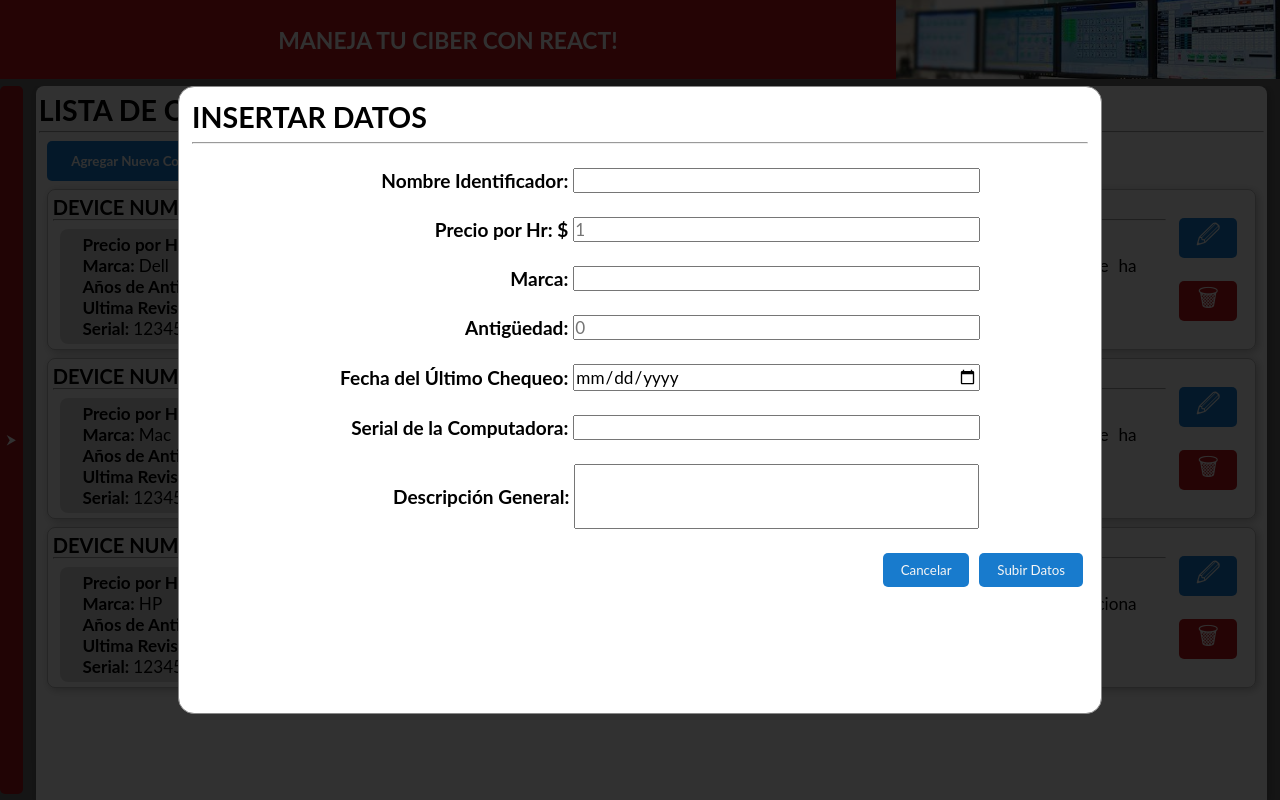
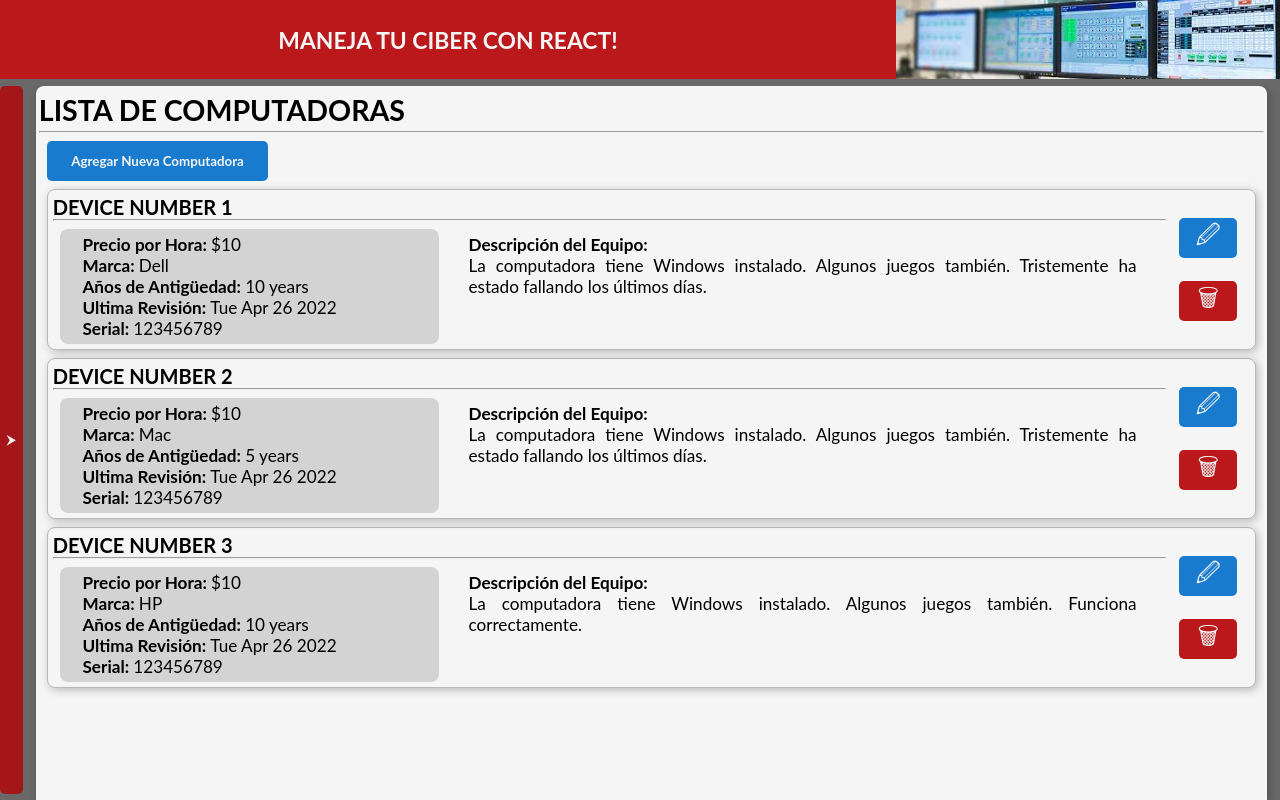
Before and after one commit to RaisedEel/react-ciber, a React (Create React App) app: page /computadoras in a window 1280 px wide. Built offline with nearby package versions, Linux system fonts and the light colour scheme.

Commit message:
Ahora el formulario aparece y desaparece como deberia.

```diff
--- a/src/components/computers/ComputerForm.js
+++ b/src/components/computers/ComputerForm.js
@@ -1,6 +1,6 @@
 import classes from './ComputerForm.module.css';
 
-function ComputerForm() {
+function ComputerForm(props) {
   return (
     <form className={classes.form}>
       <div className={classes.inputBox}>
@@ -53,7 +53,9 @@ function ComputerForm() {
       </div>
 
       <div className={classes.actions}>
-        <button type='button'>Cancelar</button>
+        <button type='button' className='red-button' onClick={props.onClose}>
+          Cancelar
+        </button>
         <button type='button'>Subir Datos</button>
       </div>
     </form>
--- a/src/components/computers/ComputerForm.module.css
+++ b/src/components/computers/ComputerForm.module.css
@@ -28,6 +28,7 @@
 }
 
 .actions button {
-  padding: 1% 2%;
+  padding: 1.5% 2.5%;
   margin: 0 5px;
+  font-weight: 700;
 }
--- a/src/components/computers/ComputersList.js
+++ b/src/components/computers/ComputersList.js
@@ -5,7 +5,7 @@ function ComputersList(props) {
   return (
     <ul className={classes.list}>
       <li>
-        <button className={classes.button}>Agregar Nueva Computadora</button>
+        <button className={classes.button} onClick={props.onShowForm}>Agregar Nueva Computadora</button>
       </li>
       {props.computers.map((computer) => (
         <ComputerItem key={computer.name} {...computer} />
--- a/src/components/ui/Modal.js
+++ b/src/components/ui/Modal.js
@@ -2,9 +2,16 @@ import { Fragment } from 'react';
 import classes from './Modal.module.css';
 
 function Modal(props) {
+
+  const onCloseHandler = (event) => {
+    if(event.currentTarget === event.target){
+      props.onClose();
+    }
+  };
+
   return (
     <Fragment>
-      <div className={classes.backdrop}>
+      <div className={classes.backdrop} onClick={onCloseHandler}>
         <div className={classes.modal}>
           <header>
             <h2>{props.title}</h2>
--- a/src/components/ui/Modal.module.css
+++ b/src/components/ui/Modal.module.css
@@ -3,23 +3,23 @@
   z-index: 10;
   left: 0;
   top: 0;
+  width: 100%;
+  height: 100vh;
   display: flex;
   justify-content: center;
   align-items: center;
-  width: 100%;
-  height: 100vh;
   overflow: auto;
   background-color: rgba(0, 0, 0, 0.8);
 }
 
 .modal{
-  background-color: white;
+  width: 70%;
+  max-height: 75vh;
   padding: 1%;
   border: 1px solid #888;
   border-radius: 2vh;
-  width: 70%;
-  height: 75vh;
   overflow: auto;
+  background-color: white;
 }
 
 .line {
--- a/src/pages/CompPage.js
+++ b/src/pages/CompPage.js
@@ -1,4 +1,4 @@
-import { Fragment } from 'react';
+import { Fragment, useState } from 'react';
 
 import ComputerForm from '../components/computers/ComputerForm';
 import ComputersList from '../components/computers/ComputersList';
@@ -39,13 +39,25 @@ const DUMMY_COMPUTERS = [
 ];
 
 function CompPage() {
+  const [showForm, setShowForm] = useState(false);
+
+  const showFormHandler = () => {
+    setShowForm(true);
+  }
+
+  const closeFormHandler = () => {
+    setShowForm(false);
+  };
+
   return (
     <Fragment>
-      <Modal title='INSERTAR DATOS'>
-        <ComputerForm />
-      </Modal>
+      {showForm && (
+        <Modal title='INSERTAR DATOS' onClose={closeFormHandler}>
+          <ComputerForm onClose={closeFormHandler}/>
+        </Modal>
+      )}
       <MainContentWrapper title='LISTA DE COMPUTADORAS'>
-        <ComputersList computers={DUMMY_COMPUTERS} />
+        <ComputersList computers={DUMMY_COMPUTERS} onShowForm={showFormHandler} />
       </MainContentWrapper>
     </Fragment>
   );
```
